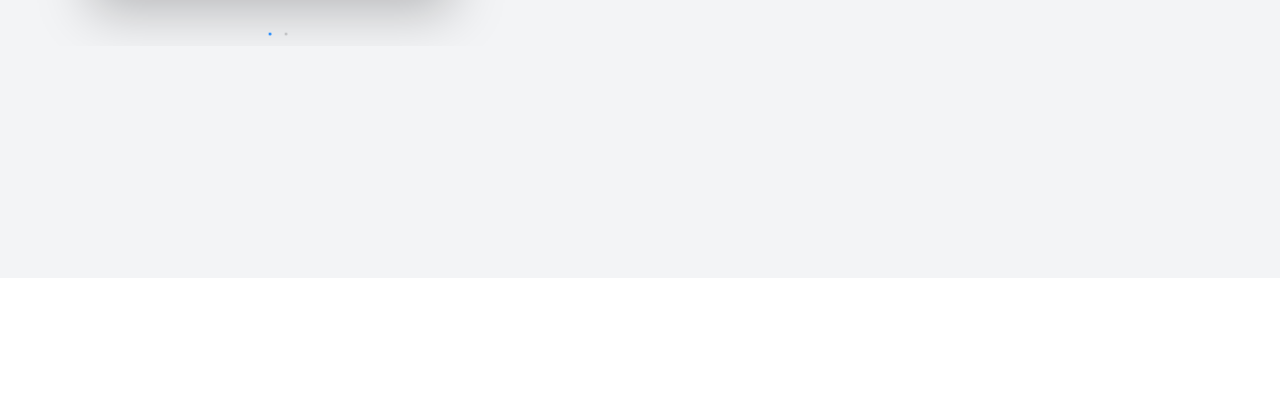
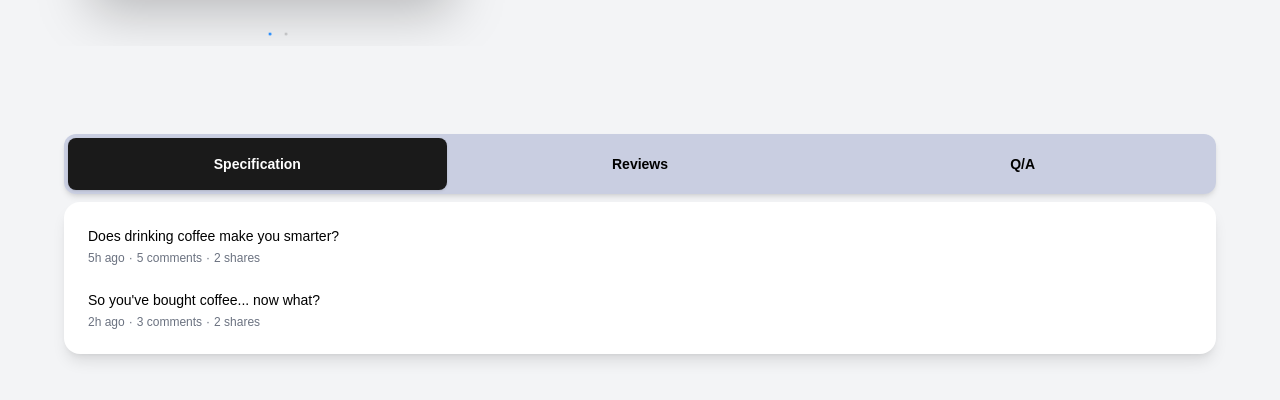
Before and after one commit to RishivinKannan/e-commerce-website, a React (Vite) app: page /product/15746 in a window 1280 px wide. Shown: the part 522-922 px from the top of the page. Before the commit the page ends 800 px from the top, so only its background shows below. Built offline with nearby package versions, Linux system fonts and the light colour scheme.

Commit message:
product tab added

```diff
--- a/src/components/ProductPage.jsx
+++ b/src/components/ProductPage.jsx
@@ -6,6 +6,7 @@ import { LongRightArrowIcon } from "../utils/Icons";
 import ProductImage from "./ProductImage";
 import { useDispatch, useSelector } from "react-redux";
 import { addtocart, getcart } from "../Redux/services/cartSlice";
+import ProductTab from "./ProductTab";
 
 const ProductPage = () => {
   const { id } = useParams();
@@ -23,7 +24,7 @@ const ProductPage = () => {
       const t = cartList.find((item) => item.id == id)?.id == id;
       setIsCartItem(t);
     }
-  }, [id, username,cartList]);
+  }, [id,username,cartList]);
 
   useEffect(() => {
     dispatch(getcart({ username }));
@@ -107,6 +108,10 @@ const ProductPage = () => {
           )}
         </div>
       </div>
+      <div className="px-2 lg:px-16">
+
+      <ProductTab/>
+      </div>
     </div>
   );
 };
--- /dev/null
+++ b/src/components/ProductTab.jsx
@@ -0,0 +1,126 @@
+import { useState } from "react";
+import { Tab } from "@headlessui/react";
+
+function classNames(...classes) {
+  return classes.filter(Boolean).join(" ");
+}
+
+export default function ProductTab() {
+  let [categories] = useState({
+    Recent: [
+      {
+        id: 1,
+        title: "Does drinking coffee make you smarter?",
+        date: "5h ago",
+        commentCount: 5,
+        shareCount: 2,
+      },
+      {
+        id: 2,
+        title: "So you've bought coffee... now what?",
+        date: "2h ago",
+        commentCount: 3,
+        shareCount: 2,
+      },
+    ],
+    Popular: [
+      {
+        id: 1,
+        title: "Is tech making coffee better or worse?",
+        date: "Jan 7",
+        commentCount: 29,
+        shareCount: 16,
+      },
+      {
+        id: 2,
+        title: "The most innovative things happening in coffee",
+        date: "Mar 19",
+        commentCount: 24,
+        shareCount: 12,
+      },
+    ],
+    Trending: [
+      {
+        id: 1,
+        title: "Ask Me Anything: 10 answers to your questions about coffee",
+        date: "2d ago",
+        commentCount: 9,
+        shareCount: 5,
+      },
+      {
+        id: 2,
+        title: "The worst advice we've ever heard about coffee",
+        date: "4d ago",
+        commentCount: 1,
+        shareCount: 2,
+      },
+    ],
+  });
+
+  const tabName = ["Specification", "Reviews", "Q/A"];
+
+  return (
+    <div className="w-full py-16 sm:px-0">
+      <Tab.Group>
+        <Tab.List className="flex space-x-1 rounded-xl bg-blue-900/20 p-1 shadow-md">
+          {tabName.map((category) => (
+            <Tab
+              key={category}
+              className={({ selected }) =>
+                classNames(
+                  "w-full rounded-lg py-2 lg:py-4 text-sm font-semibold leading-5",
+                  "ring-white ring-offset-1 ring-offset-white focus:outline-none focus:ring-2",
+                  selected
+                    ? "bg-darker text-white shadow"
+                    : "text-black hover:bg-darker/[0.2] hover:text-white"
+                )
+              }
+            >
+              {category}
+            </Tab>
+          ))}
+        </Tab.List>
+        <Tab.Panels className="mt-2 ">
+          {Object.values(categories).map((posts, idx) => (
+            <Tab.Panel
+              key={idx}
+              className={classNames(
+                "rounded-2xl shadow-lg bg-white p-3",
+                "ring-white/60 ring-offset-2 ring-offset-blue-400 focus:outline-none focus:ring-2"
+              )}
+            >
+              <ul>
+                {posts.map((post) => (
+                  <li
+                    key={post.id}
+                    className="relative rounded-md p-3 hover:bg-gray-100"
+                  >
+                    <h3 className="text-sm font-medium leading-5">
+                      {post.title}
+                    </h3>
+
+                    <ul className="mt-1 flex space-x-1 text-xs font-normal leading-4 text-gray-500">
+                      <li>{post.date}</li>
+                      <li>&middot;</li>
+                      <li>{post.commentCount} comments</li>
+                      <li>&middot;</li>
+                      <li>{post.shareCount} shares</li>
+                    </ul>
+
+                    <a
+                      href="#"
+                      className={classNames(
+                        "absolute inset-0 rounded-md",
+                        "ring-blue-400 focus:z-10 focus:outline-none focus:ring-2"
+                      )}
+                    />
+                  </li>
+                ))}
+              </ul>
+            </Tab.Panel>
+          ))}
+        </Tab.Panels>
+      </Tab.Group>
+    </div>
+  );
+}
```
